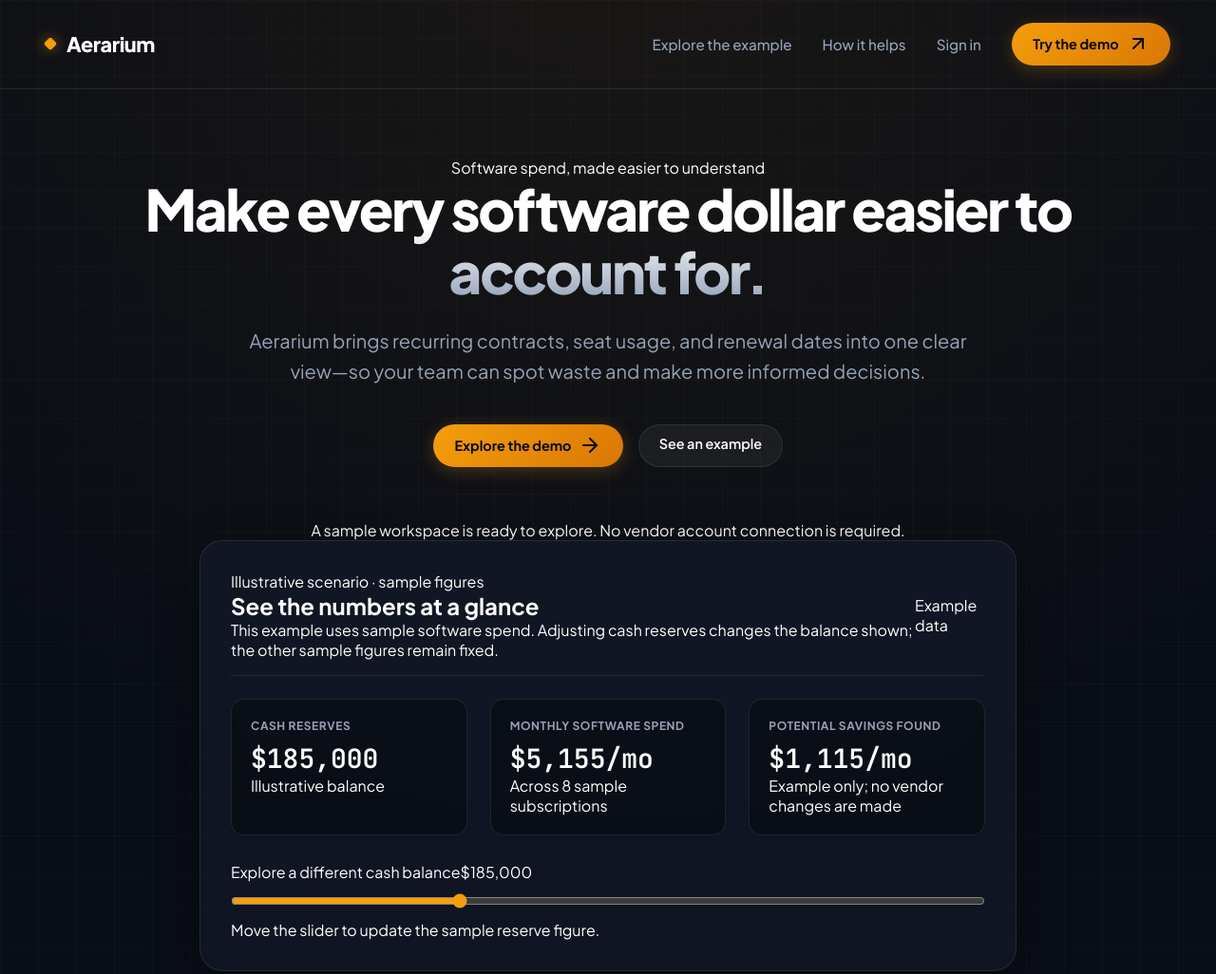
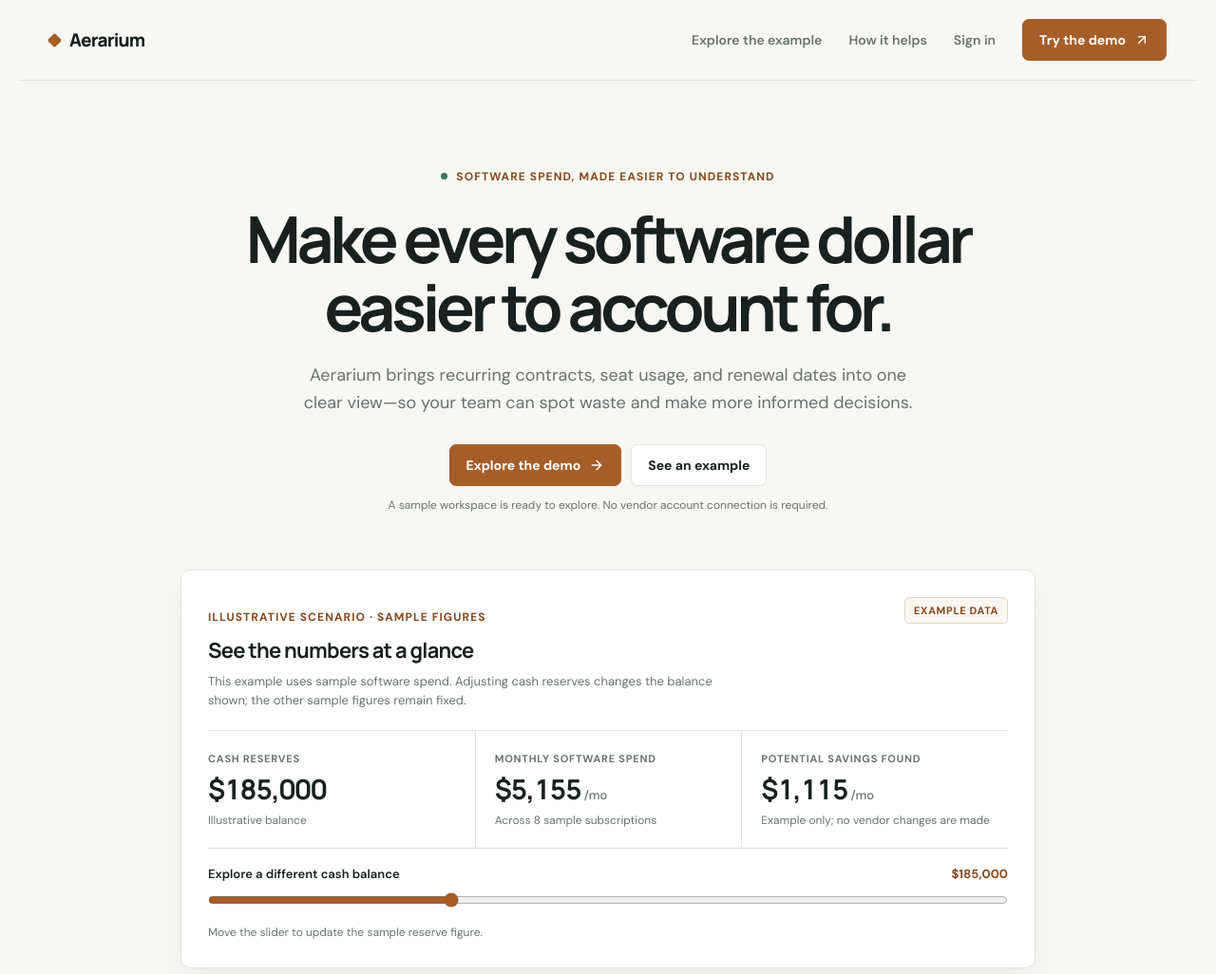
Before and after one commit to parthowww/aerarium, a plain HTML site: page frontend/index.html in a window 1280 px wide. Shown: the top 1026 px of the page at 95% size. Drawn offline with nearby package versions, Linux system fonts and the light colour scheme.

Commit message:
Add minimal editorial landing and sign-in styling

```diff
--- a/frontend/css/landing.css
+++ b/frontend/css/landing.css
@@ -1,283 +1,269 @@
-@import url('https://fonts.googleapis.com/css2?family=Plus+Jakarta+Sans:wght@300;400;500;600;700;800&family=JetBrains+Mono:wght@400;500;600&display=swap');
+@import url('https://fonts.googleapis.com/css2?family=DM+Sans:wght@400;500;600;700&family=Manrope:wght@400;500;600;700;800&display=swap');
 
 :root {
-  --bg-dark: #090D16;
-  --bg-surface: rgba(18, 24, 38, 0.7);
-  --border-line: rgba(255, 255, 255, 0.09);
-  --gold-accent: #F59E0B;
-  --emerald-accent: #10B981;
-  --text-main: #FFFFFF;
-  --text-muted: #94A3B8;
-  --font-main: 'Plus Jakarta Sans', -apple-system, sans-serif;
-  --font-mono: 'JetBrains Mono', monospace;
+  --canvas: #f7f7f4;
+  --surface: #ffffff;
+  --ink: #18211f;
+  --muted: #69736f;
+  --line: #e2e5df;
+  --accent: #a65e28;
+  --accent-strong: #85491d;
+  --accent-soft: #f5ece3;
+  --green: #3f735b;
+  --font-main: 'DM Sans', -apple-system, BlinkMacSystemFont, 'Segoe UI', sans-serif;
+  --font-display: 'Manrope', var(--font-main);
 }
 
-* {
+* { box-sizing: border-box; }
+html { scroll-behavior: smooth; }
+body {
   margin: 0;
-  padding: 0;
-  box-sizing: border-box;
+  min-height: 100vh;
+  background: var(--canvas);
+  color: var(--ink);
+  font-family: var(--font-main);
+  -webkit-font-smoothing: antialiased;
 }
+a { color: inherit; }
+button, input { font: inherit; }
+a:focus-visible, button:focus-visible, input:focus-visible {
+  outline: 3px solid rgba(166, 94, 40, .35);
+  outline-offset: 3px;
+}
+.landing-nav {
+  max-width: 1240px;
+  margin: 0 auto;
+  padding: 20px 32px;
+  min-height: 76px;
+  display: flex;
+  align-items: center;
+  justify-content: space-between;
+  border-bottom: 1px solid var(--line);
+}
+.brand-badge {
+  display: inline-flex;
+  align-items: center;
+  gap: 10px;
+  text-decoration: none;
+  color: var(--ink);
+  font-family: var(--font-display);
+  font-size: 19px;
+  font-weight: 800;
+  letter-spacing: -.045em;
+}
+.gold-gem {
+  width: 11px;
+  height: 11px;
+  background: var(--accent);
+  transform: rotate(45deg);
+  border-radius: 2px;
+}
+.nav-links { display: flex; align-items: center; gap: 28px; }
+.nav-link-item {
+  text-decoration: none;
+  color: var(--muted);
+  font-size: 14px;
+  font-weight: 600;
+}
+.nav-link-item:hover { color: var(--ink); }
+.btn-gold, .btn-subtle {
+  min-height: 44px;
+  display: inline-flex;
+  align-items: center;
+  justify-content: center;
+  gap: 9px;
+  padding: 0 17px;
+  border-radius: 7px;
+  text-decoration: none;
+  font-size: 14px;
+  font-weight: 700;
+  cursor: pointer;
+  transition: background-color .16s ease, border-color .16s ease, color .16s ease;
+}
+.btn-gold {
+  color: #fff;
+  background: var(--accent);
+  border: 1px solid var(--accent);
+}
+.btn-gold:hover { background: var(--accent-strong); border-color: var(--accent-strong); }
+.btn-gold svg, .btn-subtle svg { width: 16px; height: 16px; }
+.btn-subtle {
+  color: var(--ink);
+  background: var(--surface);
+  border: 1px solid var(--line);
+}
+.btn-subtle:hover { background: #f0f1ed; border-color: #cbd0c8; }
+.hero-container {
+  max-width: 1080px;
+  margin: 0 auto;
+  padding: 88px 28px 56px;
+  text-align: center;
+}
+.eyebrow, .section-kicker {
+  color: var(--accent-strong);
+  font-size: 12px;
+  line-height: 1.5;
+  font-weight: 700;
+  letter-spacing: .09em;
+  text-transform: uppercase;
+}
+.eyebrow {
+  display: inline-flex;
+  align-items: center;
+  gap: 9px;
+  margin-bottom: 20px;
+}
+.status-dot { width: 7px; height: 7px; background: var(--green); border-radius: 50%; }
+.hero-heading {
+  max-width: 850px;
+  margin: 0 auto;
+  font-family: var(--font-display);
+  font-size: clamp(42px, 6.4vw, 68px);
+  line-height: 1.06;
+  letter-spacing: -.065em;
+  font-weight: 700;
+}
+.hero-sub {
+  max-width: 660px;
+  margin: 22px auto 0;
+  color: var(--muted);
+  font-size: 18px;
+  line-height: 1.65;
+}
+.hero-actions { display: flex; justify-content: center; gap: 10px; margin: 28px 0 8px; }
+.trust-note { color: var(--muted); font-size: 12px; margin: 12px 0 0; }
 
-body {
-  font-family: var(--font-main);
-  background-color: var(--bg-dark);
-  color: var(--text-main);
-  min-height: 100vh;
-  background-image:
-    radial-gradient(circle at 50% -10%, rgba(245, 158, 11, 0.08) 0%, transparent 55%),
-    linear-gradient(rgba(255, 255, 255, 0.02) 1px, transparent 1px),
-    linear-gradient(90deg, rgba(255, 255, 255, 0.02) 1px, transparent 1px);
-  background-size: 100% 100%, 40px 40px, 40px 40px;
+.calculator-sandbox {
+  max-width: 900px;
+  margin: 60px auto 0;
+  padding: 28px;
+  text-align: left;
+  background: var(--surface);
+  border: 1px solid var(--line);
+  border-radius: 10px;
+  box-shadow: 0 16px 36px rgba(31, 38, 33, .045);
 }
-
-.landing-nav {
+.calc-header {
+  display: flex;
+  justify-content: space-between;
+  align-items: flex-start;
+  gap: 20px;
+  padding-bottom: 21px;
+  border-bottom: 1px solid var(--line);
+}
+.calc-header h2 {
+  margin: 5px 0 0;
+  font: 700 22px/1.3 var(--font-display);
+  letter-spacing: -.035em;
+}
+.calc-intro { max-width: 560px; margin: 8px 0 0; color: var(--muted); font-size: 13px; line-height: 1.55; }
+.sample-badge {
+  flex: none;
+  padding: 6px 9px;
+  border: 1px solid #e3d3c4;
+  border-radius: 5px;
+  color: var(--accent-strong);
+  background: #fbf6f1;
+  font-size: 11px;
+  font-weight: 700;
+  text-transform: uppercase;
+  letter-spacing: .06em;
+}
+.calc-grid { display: grid; grid-template-columns: repeat(3, 1fr); border-bottom: 1px solid var(--line); }
+.calc-box { min-width: 0; padding: 22px 18px 20px 0; }
+.calc-box + .calc-box { padding-left: 20px; border-left: 1px solid var(--line); }
+.calc-label { color: var(--muted); font-size: 11px; font-weight: 700; text-transform: uppercase; letter-spacing: .07em; }
+.calc-val { margin-top: 8px; color: var(--ink); font: 700 29px/1.2 var(--font-display); letter-spacing: -.045em; font-variant-numeric: tabular-nums; }
+.calc-unit { margin-left: 3px; color: var(--muted); font: 500 13px var(--font-main); letter-spacing: 0; }
+.calc-caption { margin: 7px 0 0; color: var(--muted); font-size: 12px; line-height: 1.45; }
+.slider-container { display: grid; gap: 11px; margin-top: 18px; }
+.slider-container label { display: flex; justify-content: space-between; align-items: center; gap: 12px; color: var(--ink); font-size: 13px; font-weight: 600; }
+.slider-container output { color: var(--accent-strong); font-weight: 700; font-variant-numeric: tabular-nums; }
+.calc-slider { width: 100%; margin: 0; accent-color: var(--accent); cursor: pointer; }
+.grid-section { max-width: 1120px; margin: 54px auto 90px; padding: 0 28px; }
+.section-heading { max-width: 560px; margin-bottom: 26px; }
+.section-heading h2, .closing-cta h2 {
+  margin: 8px 0 0;
+  font: 700 clamp(28px, 4vw, 40px)/1.15 var(--font-display);
+  letter-spacing: -.055em;
+}
+.features-grid { display: grid; grid-template-columns: repeat(3, 1fr); border-top: 1px solid var(--line); border-bottom: 1px solid var(--line); }
+.feature-box { padding: 24px 26px 28px 0; }
+.feature-box + .feature-box { padding-left: 26px; border-left: 1px solid var(--line); }
+.feature-index { color: var(--accent); font: 700 12px var(--font-main); }
+.feature-title { margin: 22px 0 8px; font: 700 18px var(--font-display); letter-spacing: -.025em; }
+.feature-desc { max-width: 300px; margin: 0; color: var(--muted); font-size: 14px; line-height: 1.65; }
+.closing-cta {
+  max-width: 1120px;
+  margin: 0 auto 72px;
+  padding: 30px 32px;
+  display: flex;
+  align-items: center;
+  justify-content: space-between;
+  gap: 28px;
+  background: #eeefe9;
+  border: 1px solid #e3e5dd;
+  border-radius: 10px;
+}
+.closing-cta > div { max-width: 620px; }
+.closing-cta h2 { font-size: 26px; }
+.closing-cta p:not(.section-kicker) { margin: 9px 0 0; color: var(--muted); font-size: 14px; line-height: 1.5; }
+.site-footer {
+  max-width: 1240px;
+  margin: 0 auto;
+  padding: 20px 32px 30px;
+  border-top: 1px solid var(--line);
   display: flex;
   justify-content: space-between;
   align-items: center;
-  padding: 1.5rem 3rem;
-  max-width: 1300px;
-  margin: 0 auto;
-  border-bottom: 1px solid var(--border-line);
+  gap: 20px;
 }
+.site-footer .brand-badge { font-size: 16px; }
+.site-footer > span { color: var(--muted); font-size: 11px; }
 
-.brand-badge {
-  display: flex;
-  align-items: center;
-  gap: 0.75rem;
-  text-decoration: none;
-  color: white;
-  font-weight: 800;
-  font-size: 1.35rem;
-  letter-spacing: -0.02em;
+/* Sign-in */
+.auth-wrapper { min-height: 100vh; display: grid; place-items: center; padding: 28px; }
+.auth-card { width: min(100%, 420px); padding: 34px; background: var(--surface); border: 1px solid var(--line); border-radius: 10px; box-shadow: 0 16px 36px rgba(31, 38, 33, .05); }
+.auth-heading { text-align: center; margin-bottom: 24px; }
+.auth-heading .brand-badge { justify-content: center; margin-bottom: 24px; }
+.auth-heading h1 { margin: 0; font: 700 28px/1.2 var(--font-display); letter-spacing: -.045em; }
+.auth-heading p { margin: 8px 0 0; color: var(--muted); font-size: 14px; }
+.demo-callout { margin-bottom: 20px; padding: 16px; background: #f5f3ed; border: 1px solid var(--line); border-radius: 7px; }
+.demo-title-row { display: flex; align-items: center; justify-content: space-between; gap: 10px; }
+.demo-callout strong { color: var(--ink); font-size: 13px; }
+.demo-callout p { margin: 8px 0 13px; color: var(--muted); font-size: 12px; line-height: 1.55; }
+.demo-callout .btn-gold { width: 100%; }
+.form-group { display: flex; flex-direction: column; gap: 7px; margin-bottom: 16px; }
+.form-label { color: var(--ink); font-size: 13px; font-weight: 600; }
+.form-input { width: 100%; min-height: 44px; padding: 10px 12px; color: var(--ink); background: #fff; border: 1px solid #cfd4ce; border-radius: 6px; outline: none; }
+.form-input:focus { border-color: var(--accent); box-shadow: 0 0 0 3px rgba(166, 94, 40, .12); }
+.form-submit { width: 100%; margin-top: 3px; }
+.auth-divider { display: flex; align-items: center; gap: 12px; margin: 20px 0; color: var(--muted); font-size: 10px; font-weight: 700; letter-spacing: .08em; }
+.auth-divider::before, .auth-divider::after { content: ''; height: 1px; flex: 1; background: var(--line); }
+.back-link { display: block; margin-top: 22px; color: var(--muted); text-align: center; font-size: 13px; text-decoration: none; }
+.back-link:hover { color: var(--ink); }
+
+@media (max-width: 720px) {
+  .landing-nav { padding: 16px 20px; }
+  .nav-links { gap: 10px; }
+  .nav-link-item { display: none; }
+  .nav-links .btn-gold { min-height: 40px; padding: 0 12px; font-size: 12px; }
+  .hero-container { padding: 64px 20px 38px; }
+  .hero-sub { font-size: 16px; }
+  .calculator-sandbox { margin-top: 42px; padding: 20px; }
+  .calc-header { flex-direction: column; }
+  .calc-grid { grid-template-columns: 1fr; }
+  .calc-box, .calc-box + .calc-box { padding: 15px 0; border-left: 0; }
+  .calc-box + .calc-box { border-top: 1px solid var(--line); }
+  .features-grid { grid-template-columns: 1fr; }
+  .feature-box, .feature-box + .feature-box { padding: 22px 0; border-left: 0; }
+  .feature-box + .feature-box { border-top: 1px solid var(--line); }
+  .grid-section { margin: 42px auto 60px; padding: 0 20px; }
+  .closing-cta { margin: 0 20px 54px; padding: 24px; align-items: flex-start; flex-direction: column; }
+  .site-footer { padding: 18px 20px 24px; align-items: flex-start; flex-direction: column; }
+  .auth-card { padding: 26px 22px; }
 }
-
-.gold-gem {
-  width: 10px;
-  height: 10px;
-  background: var(--gold-accent);
-  border-radius: 2px;
-  transform: rotate(45deg);
-  box-shadow: 0 0 14px rgba(245, 158, 11, 0.6);
+@media (prefers-reduced-motion: reduce) {
+  html { scroll-behavior: auto; }
+  *, *::before, *::after { transition-duration: .01ms !important; animation-duration: .01ms !important; }
 }
-
-.nav-links {
-  display: flex;
-  align-items: center;
-  gap: 2rem;
-}
-
-.nav-link-item {
-  color: var(--text-muted);
-  text-decoration: none;
-  font-size: 0.95rem;
-  font-weight: 500;
-  transition: color 0.15s ease;
-}
-
-.nav-link-item:hover {
-  color: white;
-}
-
-.btn-gold {
-  background: linear-gradient(135deg, #F59E0B 0%, #D97706 100%);
-  color: #07090E;
-  font-weight: 700;
-  font-size: 0.9rem;
-  padding: 0.65rem 1.4rem;
-  border-radius: 9999px;
-  text-decoration: none;
-  border: none;
-  cursor: pointer;
-  box-shadow: 0 4px 18px rgba(245, 158, 11, 0.25);
-  transition: all 0.2s ease;
-  display: inline-flex;
-  align-items: center;
-  gap: 0.5rem;
-}
-
-.btn-gold:hover {
-  transform: translateY(-2px);
-  box-shadow: 0 6px 24px rgba(245, 158, 11, 0.4);
-}
-
-.btn-subtle {
-  background: rgba(255, 255, 255, 0.05);
-  border: 1px solid var(--border-line);
-  color: white;
-  padding: 0.65rem 1.3rem;
-  border-radius: 9999px;
-  font-size: 0.9rem;
-  font-weight: 600;
-  text-decoration: none;
-  cursor: pointer;
-  transition: all 0.15s ease;
-}
-
-.btn-subtle:hover {
-  background: rgba(255, 255, 255, 0.1);
-}
-
-.hero-container {
-  max-width: 1100px;
-  margin: 4.5rem auto 3rem auto;
-  text-align: center;
-  padding: 0 1.5rem;
-}
-
-.pill-tag {
-  display: inline-flex;
-  align-items: center;
-  gap: 0.5rem;
-  padding: 0.4rem 1rem;
-  background: rgba(245, 158, 11, 0.08);
-  border: 1px solid rgba(245, 158, 11, 0.3);
-  border-radius: 9999px;
-  font-size: 0.8rem;
-  font-weight: 700;
-  letter-spacing: 0.06em;
-  color: var(--gold-accent);
-  text-transform: uppercase;
-  margin-bottom: 1.5rem;
-}
-
-.hero-heading {
-  font-size: 3.75rem;
-  font-weight: 800;
-  letter-spacing: -0.04em;
-  line-height: 1.1;
-  margin-bottom: 1.5rem;
-  background: linear-gradient(180deg, #FFFFFF 40%, #94A3B8 100%);
-  -webkit-background-clip: text;
-  -webkit-text-fill-color: transparent;
-}
-
-.hero-sub {
-  font-size: 1.25rem;
-  color: var(--text-muted);
-  max-width: 780px;
-  margin: 0 auto 2.5rem auto;
-  line-height: 1.6;
-}
-
-.hero-actions {
-  display: flex;
-  justify-content: center;
-  gap: 1rem;
-  margin-bottom: 3.5rem;
-}
-
-/* Interactive Runway Simulator Component in Hero */
-.calculator-sandbox {
-  background: rgba(18, 24, 38, 0.85);
-  backdrop-filter: blur(24px);
-  border: 1px solid var(--border-line);
-  border-radius: 24px;
-  max-width: 860px;
-  margin: 0 auto;
-  padding: 2rem;
-  text-align: left;
-  box-shadow: 0 20px 60px -15px rgba(0, 0, 0, 0.7);
-}
-
-.calc-header {
-  display: flex;
-  justify-content: space-between;
-  align-items: center;
-  margin-bottom: 1.5rem;
-  padding-bottom: 1rem;
-  border-bottom: 1px solid var(--border-line);
-}
-
-.calc-grid {
-  display: grid;
-  grid-template-columns: repeat(auto-fit, minmax(220px, 1fr));
-  gap: 1.5rem;
-  margin-bottom: 1.75rem;
-}
-
-.calc-box {
-  background: rgba(0, 0, 0, 0.35);
-  border: 1px solid var(--border-line);
-  border-radius: 14px;
-  padding: 1.25rem;
-}
-
-.calc-label {
-  font-size: 0.75rem;
-  font-weight: 700;
-  color: var(--text-muted);
-  text-transform: uppercase;
-  letter-spacing: 0.05em;
-}
-
-.calc-val {
-  font-size: 1.75rem;
-  font-weight: 800;
-  color: white;
-  margin-top: 0.5rem;
-  font-family: var(--font-mono);
-}
-
-.slider-container {
-  display: flex;
-  flex-direction: column;
-  gap: 0.75rem;
-  margin-top: 1rem;
-}
-
-.calc-slider {
-  width: 100%;
-  accent-color: var(--gold-accent);
-  cursor: pointer;
-}
-
-/* Feature grid */
-.grid-section {
-  max-width: 1200px;
-  margin: 6rem auto;
-  padding: 0 1.5rem;
-}
-
-.features-grid {
-  display: grid;
-  grid-template-columns: repeat(auto-fit, minmax(320px, 1fr));
-  gap: 1.5rem;
-}
-
-.feature-box {
-  background: var(--bg-surface);
-  border: 1px solid var(--border-line);
-  border-radius: 20px;
-  padding: 2rem;
-  transition: transform 0.2s ease;
-}
-
-.feature-box:hover {
-  transform: translateY(-4px);
-  border-color: rgba(245, 158, 11, 0.3);
-}
-
-.feature-icon-wrapper {
-  width: 48px;
-  height: 48px;
-  background: rgba(245, 158, 11, 0.1);
-  border: 1px solid rgba(245, 158, 11, 0.25);
-  border-radius: 12px;
-  display: flex;
-  align-items: center;
-  justify-content: center;
-  color: var(--gold-accent);
-  margin-bottom: 1.25rem;
-}
-
-.feature-title {
-  font-size: 1.25rem;
-  font-weight: 700;
-  margin-bottom: 0.6rem;
-}
-
-.feature-desc {
-  font-size: 0.95rem;
-  color: var(--text-muted);
-  line-height: 1.6;
-}
```
